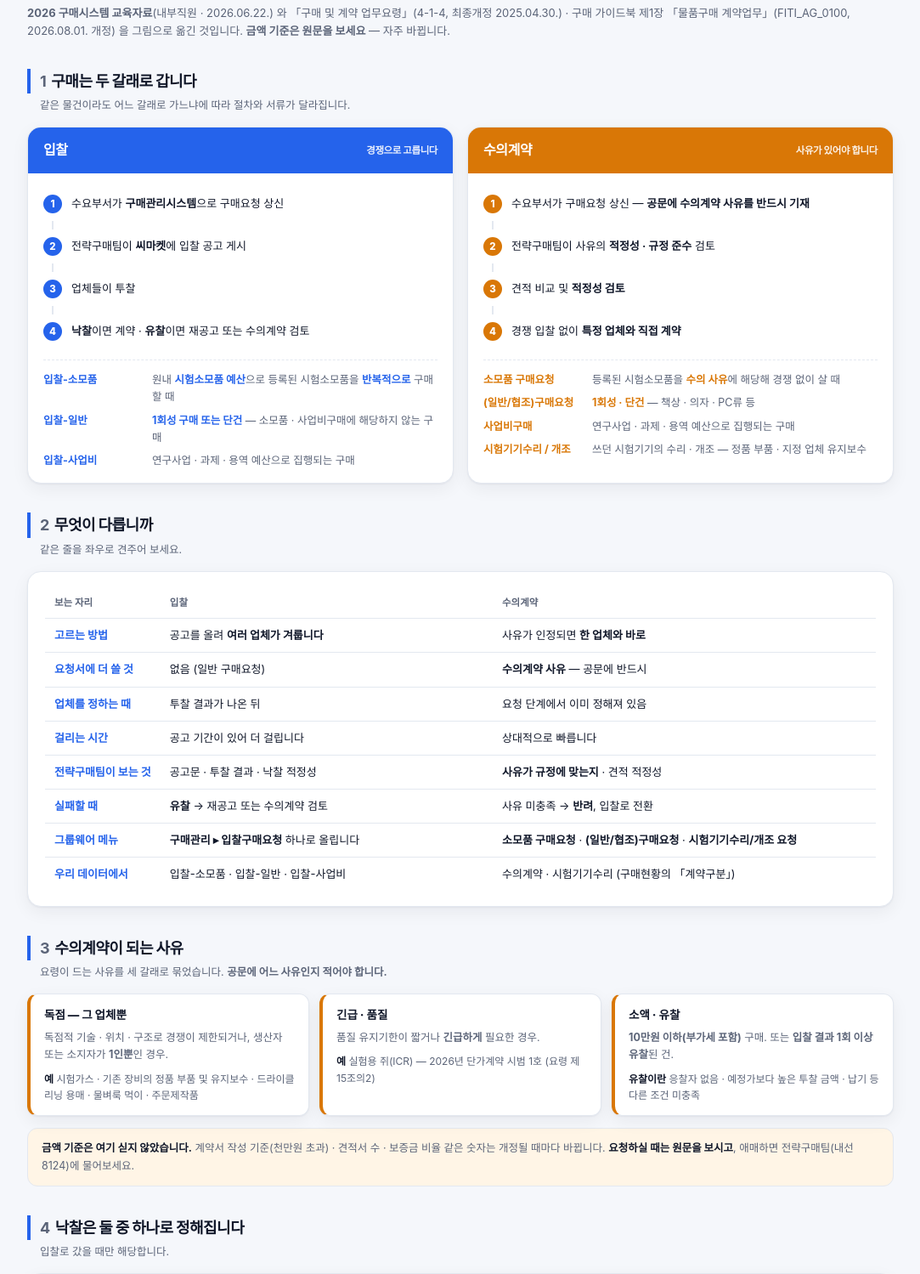
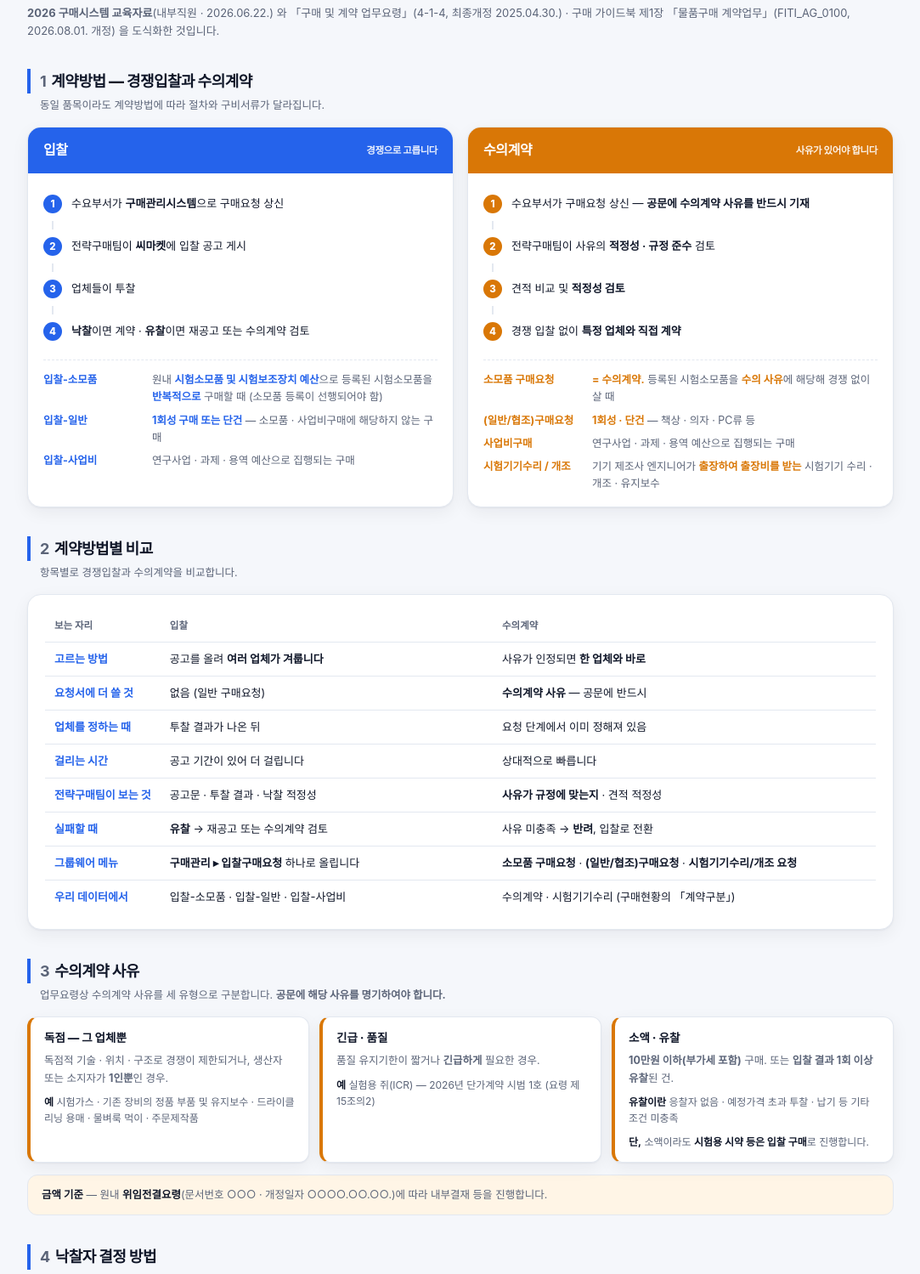
Before and after one commit to rpa260707-spec/intern_study, a plain HTML site: page docs/구매유형_한눈에.html in a window 1280 px wide. Shown: the part 81-1580 px from the top of the page at 85% size, without its empty margins (98-1181 px from the left). Drawn offline with Linux system fonts and the light colour scheme; a web font is replaced by a local one.

Commit message:
Add files via upload

```diff
--- a/docs/구매유형_한눈에.html
+++ b/docs/구매유형_한눈에.html
@@ -66,6 +66,8 @@ th{font-size:11.5px;font-weight:700;color:var(--text-2);white-space:nowrap}
 tr:last-child th,tr:last-child td{border-bottom:0}
 td.b{color:var(--bid);font-weight:700;white-space:nowrap}
 td.g{color:var(--neg);font-weight:700;white-space:nowrap}
+.mk{display:inline-block;margin-left:4px;padding:0 7px;border:1px solid var(--line);border-radius:999px;
+  font-size:11px;font-weight:700;color:var(--text-2);white-space:nowrap}
 
 .why{display:grid;grid-template-columns:repeat(3,1fr);gap:12px;margin-top:6px}
 .why__c{background:var(--panel);border:1px solid var(--line);border-left:4px solid var(--neg);
@@ -92,12 +94,11 @@ footer b{color:var(--text)}
   <h1>구매 유형 한눈에</h1>
   <p class="sub">
     <b>2026 구매시스템 교육자료</b>(내부직원 · 2026.06.22.) 와 「구매 및 계약 업무요령」(4-1-4, 최종개정 2025.04.30.) ·
-    구매 가이드북 제1장 「물품구매 계약업무」(FITI_AG_0100, 2026.08.01. 개정) 을 그림으로 옮긴 것입니다.
-    <b>금액 기준은 원문을 보세요</b> — 자주 바뀝니다.
+    구매 가이드북 제1장 「물품구매 계약업무」(FITI_AG_0100, 2026.08.01. 개정) 을 도식화한 것입니다.
   </p>
 
-  <h2><span class="n">1</span>구매는 두 갈래로 갑니다</h2>
-  <p class="h2d">같은 물건이라도 어느 갈래로 가느냐에 따라 절차와 서류가 달라집니다.</p>
+  <h2><span class="n">1</span>계약방법 — 경쟁입찰과 수의계약</h2>
+  <p class="h2d">동일 품목이라도 계약방법에 따라 절차와 구비서류가 달라집니다.</p>
 
   <div class="fork">
 
@@ -114,7 +115,7 @@ footer b{color:var(--text)}
           <div class="step"><span class="step__i">4</span><span class="step__t"><b>낙찰</b>이면 계약 · <b>유찰</b>이면 재공고 또는 수의계약 검토</span></div>
         </div>
         <div class="kinds">
-          <div class="kind"><b>입찰-소모품</b><span>원내 <b>시험소모품 예산</b>으로 등록된 시험소모품을 <b>반복적으로</b> 구매할 때</span></div>
+          <div class="kind"><b>입찰-소모품</b><span>원내 <b>시험소모품 및 시험보조장치 예산</b>으로 등록된 시험소모품을 <b>반복적으로</b> 구매할 때 (소모품 등록이 선행되어야 함)</span></div>
           <div class="kind"><b>입찰-일반</b><span><b>1회성 구매 또는 단건</b> — 소모품 · 사업비구매에 해당하지 않는 구매</span></div>
           <div class="kind"><b>입찰-사업비</b><span>연구사업 · 과제 · 용역 예산으로 집행되는 구매</span></div>
         </div>
@@ -134,18 +135,18 @@ footer b{color:var(--text)}
           <div class="step"><span class="step__i">4</span><span class="step__t">경쟁 입찰 없이 <b>특정 업체와 직접 계약</b></span></div>
         </div>
         <div class="kinds">
-          <div class="kind"><b>소모품 구매요청</b><span>등록된 시험소모품을 <b>수의 사유</b>에 해당해 경쟁 없이 살 때</span></div>
+          <div class="kind"><b>소모품 구매요청</b><span><b>= 수의계약.</b> 등록된 시험소모품을 <b>수의 사유</b>에 해당해 경쟁 없이 살 때</span></div>
           <div class="kind"><b>(일반/협조)구매요청</b><span><b>1회성 · 단건</b> — 책상 · 의자 · PC류 등</span></div>
           <div class="kind"><b>사업비구매</b><span>연구사업 · 과제 · 용역 예산으로 집행되는 구매</span></div>
-          <div class="kind"><b>시험기기수리 / 개조</b><span>쓰던 시험기기의 수리 · 개조 — 정품 부품 · 지정 업체 유지보수</span></div>
+          <div class="kind"><b>시험기기수리 / 개조</b><span>기기 제조사 엔지니어가 <b>출장하여 출장비를 받는</b> 시험기기 수리 · 개조 · 유지보수</span></div>
         </div>
       </div>
     </section>
 
   </div>
 
-  <h2><span class="n">2</span>무엇이 다릅니까</h2>
-  <p class="h2d">같은 줄을 좌우로 견주어 보세요.</p>
+  <h2><span class="n">2</span>계약방법별 비교</h2>
+  <p class="h2d">항목별로 경쟁입찰과 수의계약을 비교합니다.</p>
 
   <div class="panel">
     <table>
@@ -161,8 +162,8 @@ footer b{color:var(--text)}
     </table>
   </div>
 
-  <h2><span class="n">3</span>수의계약이 되는 사유</h2>
-  <p class="h2d">요령이 드는 사유를 세 갈래로 묶었습니다. <b>공문에 어느 사유인지 적어야 합니다.</b></p>
+  <h2><span class="n">3</span>수의계약 사유</h2>
+  <p class="h2d">업무요령상 수의계약 사유를 세 유형으로 구분합니다. <b>공문에 해당 사유를 명기하여야 합니다.</b></p>
 
   <div class="why">
 
@@ -181,22 +182,22 @@ footer b{color:var(--text)}
     <div class="why__c">
       <div class="why__t">소액 · 유찰</div>
       <div class="why__d"><b>10만원 이하(부가세 포함)</b> 구매. 또는 <b>입찰 결과 1회 이상 유찰</b>된 건.</div>
-      <div class="why__e"><b>유찰이란</b> 응찰자 없음 · 예정가보다 높은 투찰 금액 · 납기 등 다른 조건 미충족</div>
+      <div class="why__e"><b>유찰이란</b> 응찰자 없음 · 예정가격 초과 투찰 · 납기 등 기타 조건 미충족</div>
+      <div class="why__e"><b>단,</b> 소액이라도 <b>시험용 시약 등은 입찰 구매</b>로 진행합니다.</div>
     </div>
 
   </div>
 
   <div class="note">
-    <b>금액 기준은 여기 싣지 않았습니다.</b> 계약서 작성 기준(천만원 초과) · 견적서 수 · 보증금 비율 같은 숫자는
-    개정될 때마다 바뀝니다. <b>요청하실 때는 원문을 보시고</b>, 애매하면 전략구매팀(내선 8124)에 물어보세요.
+    <b>금액 기준</b> — 원내 <b>위임전결요령</b>(문서번호 ○○○ · 개정일자 ○○○○.○○.○○.)에 따라 내부결재 등을 진행합니다.
   </div>
 
-  <h2><span class="n">4</span>낙찰은 둘 중 하나로 정해집니다</h2>
-  <p class="h2d">입찰로 갔을 때만 해당합니다.</p>
+  <h2><span class="n">4</span>낙찰자 결정 방법</h2>
+  <p class="h2d">입찰 구매에 한하여 적용합니다.</p>
 
   <div class="panel">
     <table>
-      <tr><th style="width:120px">방식</th><th>어떻게 뽑나</th><th style="width:34%">쓰는 자리</th></tr>
+      <tr><th style="width:120px">낙찰 방식</th><th>낙찰자 결정 기준</th><th style="width:34%">적용 대상</th></tr>
       <tr><td class="b">최저가</td><td>가장 <b>낮은 입찰금액</b>을 제시한 업체가 낙찰</td><td>규격이 정해진 일반 구매</td></tr>
       <tr><td class="b">최다수량</td><td>정해진 예산 안에서 지정한 물품의 <b>수량을 가장 많이</b> 제시한 업체가 낙찰.
         금액을 고정 입력하고 수량으로 겨룹니다</td><td>예산이 정해져 있고 많이 받을수록 좋은 소모품</td></tr>
@@ -229,7 +230,7 @@ footer b{color:var(--text)}
       <tr><th style="width:150px">검수사진 앱 화면</th><th>이렇게 보입니다</th></tr>
       <tr><td class="b" style="color:var(--stock)">머리말</td><td><b>{부서명} 로그인중</b> — GRFITI 계정으로 들어갑니다</td></tr>
       <tr><td class="b" style="color:var(--stock)">목록 한 줄</td>
-          <td><b>문서번호</b>(예 H231-26-23165) · <b>신청자</b> · <b>금액</b> — 이 셋만 보입니다</td></tr>
+          <td><b>구매번호</b>(예 H231-26-23165) · <b>신청자</b> · <b>금액</b> — 이 셋만 보입니다</td></tr>
       <tr><td class="b" style="color:var(--stock)">목록 조건</td>
           <td><b>발주 O · 입고 X</b> 인 건만, 최근 순으로 200건까지</td></tr>
       <tr><td class="b" style="color:var(--stock)">부서 가르기</td>
@@ -250,17 +251,17 @@ footer b{color:var(--text)}
   <div class="panel">
     <table>
       <tr><th style="width:30%">이런 건</th><th style="width:34%">어떻게 요청</th><th>왜</th></tr>
-      <tr><td>토양시료 채취용 <b>핸드 오거</b></td><td class="g">(일반/협조)구매요청</td><td><b>1회성</b> 구매</td></tr>
-      <tr><td>마틴데일 마모강도용 <b>모마모자</b></td><td class="g">소모품 구매요청</td><td><b>지속적으로</b> 구매하는 시험용 소모품 · 독점적 지위 또는 지정업체</td></tr>
-      <tr><td><b>분광광도계 램프</b></td><td class="g">소모품 구매요청</td><td>사용자가 교체 가능한 램프</td></tr>
-      <tr><td>분석기기 <b>정품 부품 및 소모품류</b></td><td class="g">소모품 구매요청</td><td>제품 공급처만 유지보수가 가능</td></tr>
-      <tr><td><b>퍼클로로에틸렌</b> (상업용 드라이클리닝 용제)</td><td class="g">수의계약</td><td>관련 <b>취급자격</b>이 필요</td></tr>
-      <tr><td>스티커형 <b>채수병 세트</b></td><td class="g">수의계약</td><td>지역센터 · 팀 구분을 위해 마개에 스티커 부착 — <b>주문제작</b></td></tr>
-      <tr><td><b>위·변조방지 성적서 용지</b> (조폐공사)</td><td class="g">수의계약</td><td>생산자 또는 소지자가 <b>1인</b></td></tr>
-      <tr><td>시험용 <b>생쥐 · 물벼룩 먹이 · 미생물 배지</b></td><td class="g">수의계약</td><td><b>품질 유지기한</b>이 짧음</td></tr>
-      <tr><td>기기 회사 엔지니어의 <b>부품 교체 · 캘리브레이션</b>(정도검사 포함)</td><td class="g">시험기기수리 / 개조 요청</td><td>해당 업체만 가능</td></tr>
+      <tr><td>토양시료 채취용 <b>핸드 오거</b></td><td class="g">(일반/협조)구매요청 <span class="mk">일반구매</span></td><td><b>1회성</b> 구매</td></tr>
+      <tr><td>마틴데일 마모강도용 <b>모마모자</b> <span class="mk">James H. Heal</span></td><td class="g">소모품 구매요청 <span class="mk">수의계약</span></td><td><b>지속적으로</b> 구매하는 시험용 소모품 · 독점적 지위 또는 지정업체</td></tr>
+      <tr><td><b>분광광도계 램프</b> <span class="mk">Agilent</span></td><td class="g">소모품 구매요청 <span class="mk">수의계약</span></td><td>사용자가 교체 가능한 램프</td></tr>
+      <tr><td>분석기기 <b>정품 부품 및 소모품류</b></td><td class="g">소모품 구매요청 <span class="mk">수의계약</span></td><td>제품 공급처만 유지보수가 가능</td></tr>
+      <tr><td><b>퍼클로로에틸렌</b> (상업용 드라이클리닝 용제)</td><td class="g">소모품 구매요청 <span class="mk">수의계약</span></td><td>관련 <b>취급자격</b>이 필요</td></tr>
+      <tr><td>스티커형 <b>채수병 세트</b></td><td class="g">소모품 구매요청 <span class="mk">수의계약</span></td><td>지역센터 · 팀 구분을 위해 마개에 스티커 부착 — <b>주문제작</b></td></tr>
+      <tr><td><b>위·변조방지 성적서 용지</b> (조폐공사)</td><td class="g">소모품 구매요청 <span class="mk">수의계약</span></td><td>생산자 또는 소지자가 <b>1인</b></td></tr>
+      <tr><td>시험용 <b>생쥐 · 물벼룩 먹이 · 미생물 배지</b></td><td class="g">소모품 구매요청 <span class="mk">수의계약</span></td><td><b>품질 유지기한</b>이 짧음</td></tr>
+      <tr><td>기기 제조사 엔지니어가 <b>출장하여</b> 수행하는 <b>부품 교체 · 캘리브레이션</b>(정도검사 포함) — <b>출장비가 발생</b>하는 건</td><td class="g">시험기기수리 / 개조 요청</td><td>해당 업체만 가능</td></tr>
       <tr><td><b>시약</b></td><td class="b">입찰구매요청</td><td>금액이 작아도 시약은 <b>전량 소모품 입찰</b></td></tr>
-      <tr><td>연구원 <b>명함 · 시험분석표</b> 등 인쇄물</td><td class="g">수의계약</td><td>양식 · 시험기록지 등</td></tr>
+      <tr><td>연구원 <b>명함 · 시험분석표</b> 등 인쇄물</td><td class="g">소모품 구매요청 <span class="mk">수의계약</span></td><td>양식 · 시험기록지 등</td></tr>
     </table>
     <p class="facts__more" style="margin-top:12px;font-size:12px;color:var(--text-2)">
       씨마켓에서 수의계약은 <b>계약업체를 먼저 고르고 그다음 물품을 고릅니다.</b> 순서가 반대입니다.
@@ -347,8 +348,7 @@ footer b{color:var(--text)}
           구매요청 상신은 <b>금액 구간(부가세 포함)</b>에 따라 팀장 · 센터장 → 본부장 → 부원장 → 원장 순으로 올라갑니다</td></tr>
     </table>
     <p class="facts__more" style="margin-top:12px;font-size:12px;color:var(--text-2)">
-      <b>금액 구간의 숫자는 여기 싣지 않았습니다.</b> 자주 바뀌고 원문 PDF 에서 정확히 읽어내지 못했습니다 —
-      요청 전에 <b>구매시스템 교육자료</b> 또는 위임전결 규정을 확인하세요.
+      <b>금액 구간</b> — 원내 <b>위임전결요령</b>(문서번호 ○○○ · 개정일자 ○○○○.○○.○○.)에 따릅니다.
     </p>
   </div>
 
@@ -358,8 +358,9 @@ footer b{color:var(--text)}
   </div>
 
 
-  <h2 style="border-left-color:var(--neg)"><span class="n">11</span>공급업체 평가 — 별표 ★가 점수입니다</h2>
-  <p class="h2d">검수조서의 <b>[납품업체평가] 별표(★1~5개)</b> 를 1개년 전산 집계해 <b>연간종합평점(5.0 만점)</b> 을 냅니다.</p>
+  <h2 style="border-left-color:var(--neg)"><span class="n">11</span>공급업체 평가 — 외부 제공 제품 및 서비스 관리</h2>
+  <p class="h2d">검수조서 <b>[납품업체평가]</b> 항목에 납품 건별 <b>평점(1.0 ~ 5.0점)</b> 을 부여하고, 1개년 평균으로 <b>연간종합평점(5.0 만점)</b> 을 산출합니다.
+    <b>KOLAS 인정기준</b>(ISO/IEC 17025 6.6) 적용 — 개정 업무요령 반영.</p>
 
   <div class="panel">
     <table>
@@ -372,8 +373,8 @@ footer b{color:var(--text)}
             <span style="color:var(--text-2)">(구매업무지침 제21조제4항 · 계약요령 제19조 · 제20조)</span></td></tr>
     </table>
     <p class="facts__more" style="margin-top:12px;font-size:12px;color:var(--text-2)">
-      <b>검수거부 3회는 평점과 상관없이 자동으로 등록해지</b>됩니다. 별표는 느낌이 아니라
-      <b>납기 · 수량 · 사양 · 응대</b>를 보고 매겨 주세요 — 수요부서가 매긴 별 하나가 업체의 자격을 좌우합니다.<br>
+      <b>검수거부 3회 시 평점과 무관하게 등록해지</b>됩니다. 평점은
+      <b>납기 · 수량 · 사양 · 대응</b>을 기준으로 객관적으로 부여하여 주십시오.<br>
       근거 — <b>FITI-P-006 제6장 「외부에서 제공되는 제품 및 서비스」</b>
     </p>
   </div>
```
Also changed, not shown: docs/지침_찾아보기.html (+1 -1 lines), index.html (+5 -5 lines), 1 other file.
